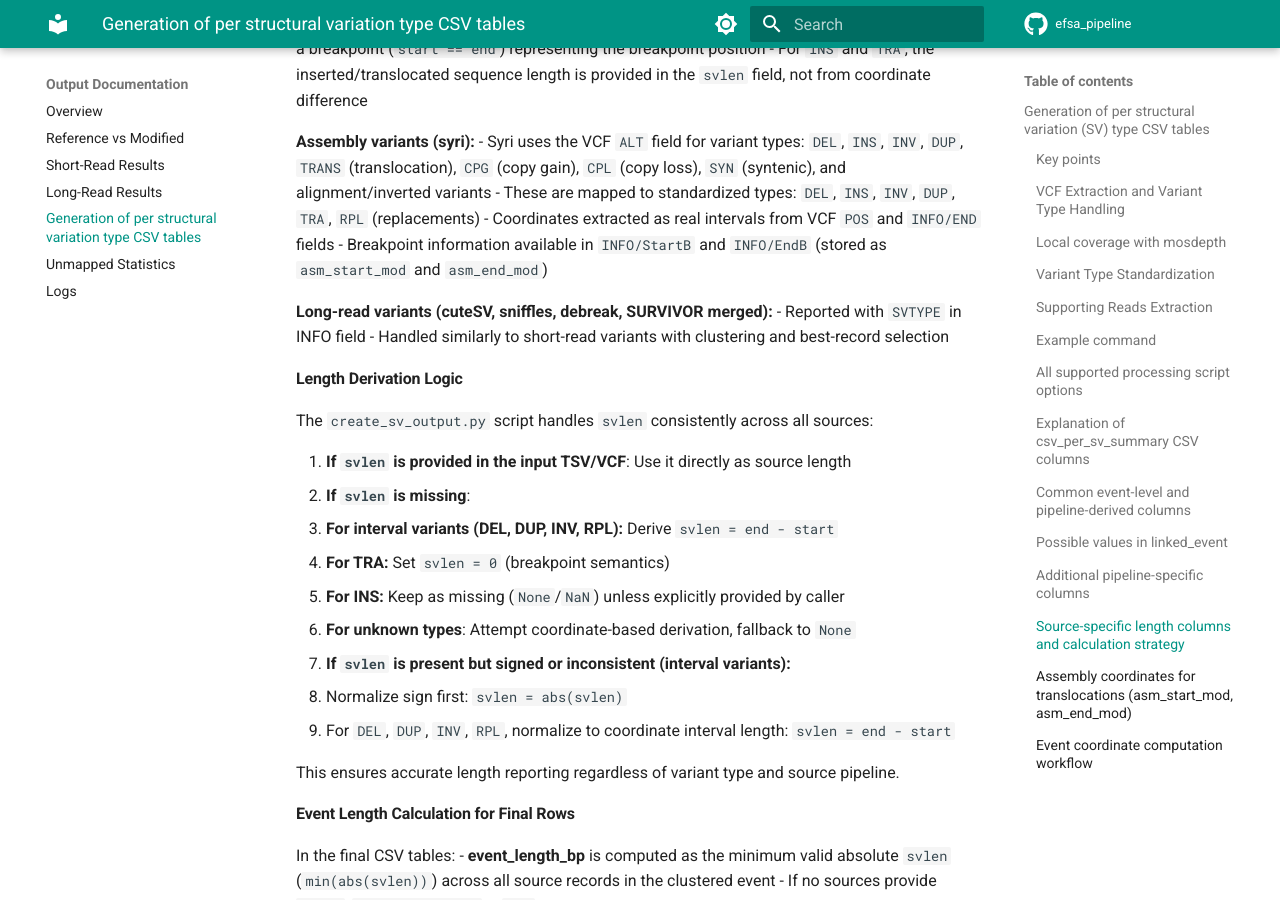
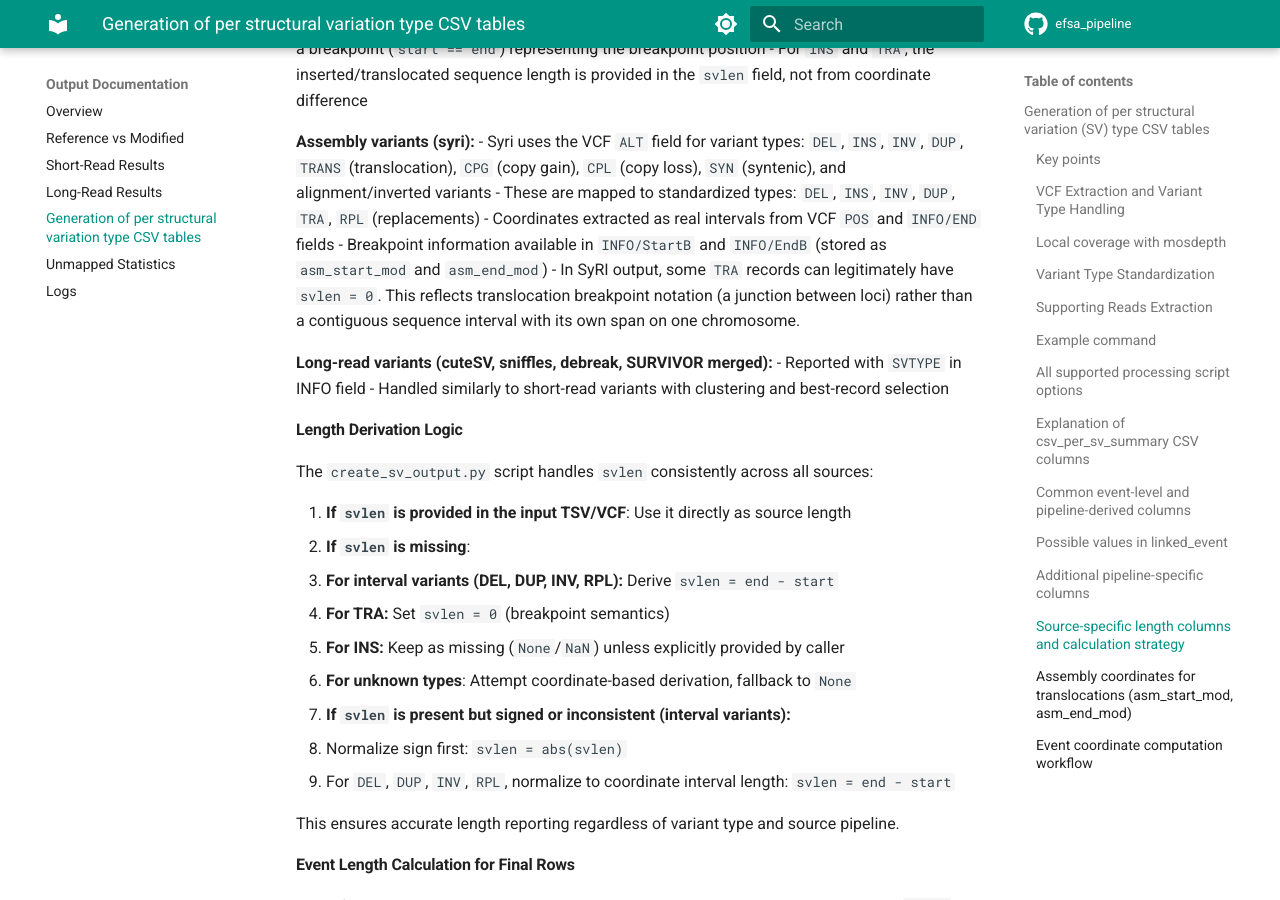
Before and after one commit to denisHanch/efsa_pipeline, an MkDocs documentation site: the page built from docs/outputs/sv-tables.md, in a window 1280 px wide and 900 px high, scrolled down 7325 px. Built offline with MkDocs 1.6.1 and Material for MkDocs 9.7.7, drawn with Linux system fonts in a browser that asks for light colours; comment, search, counter and statistics services are not loaded.

Commit message:
EFSA-280: adding info about sv length 0

```diff
--- a/docs/outputs/sv-tables.md
+++ b/docs/outputs/sv-tables.md
@@ -213,6 +213,7 @@ The examples below use simplified coordinates for clarity.
 - These are mapped to standardized types: `DEL`, `INS`, `INV`, `DUP`, `TRA`, `RPL` (replacements)
 - Coordinates extracted as real intervals from VCF `POS` and `INFO/END` fields
 - Breakpoint information available in `INFO/StartB` and `INFO/EndB` (stored as `asm_start_mod` and `asm_end_mod`)
+- In SyRI output, some `TRA` records can legitimately have `svlen = 0`. This reflects translocation breakpoint notation (a junction between loci) rather than a contiguous sequence interval with its own span on one chromosome.
 
 **Long-read variants (cuteSV, sniffles, debreak, SURVIVOR merged):**
 - Reported with `SVTYPE` in INFO field
@@ -228,6 +229,7 @@ The `create_sv_output.py` script handles `svlen` consistently across all sources
    - **For TRA:** Set `svlen = 0` (breakpoint semantics)
    - **For INS:** Keep as missing (`None`/`NaN`) unless explicitly provided by caller
    - **For unknown types**: Attempt coordinate-based derivation, fallback to `None`
+
 
 3. **If `svlen` is present but signed or inconsistent (interval variants):**
    - Normalize sign first: `svlen = abs(svlen)`
```
